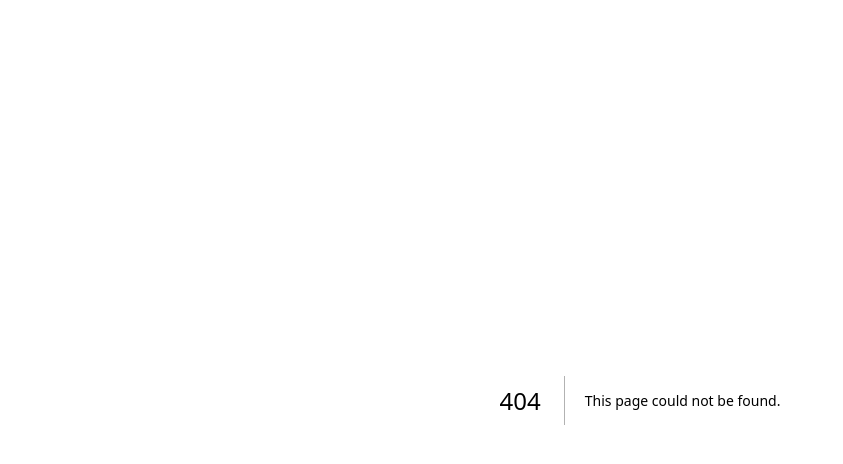
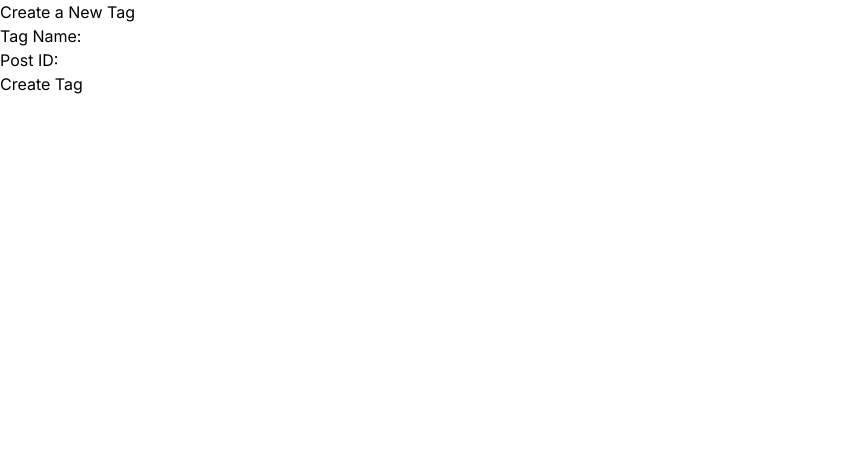
Before and after one commit to arifrhm/portfolio-blog-v2, a Next.js app: page /tags in a window 1280 px wide. Before the commit this address had no page. Shown: the top 464 px of the page, without its empty margins (0-843 px from the left). Built offline with nearby package versions, Linux system fonts and the light colour scheme.

Commit message:
Feat: Add tag modal after submit post

```diff
--- /dev/null
+++ b/src/app/tags/page.tsx
@@ -0,0 +1,64 @@
+// pages/create-tag.tsx
+"use client"
+import { useState, FormEvent } from 'react';
+
+export default function CreateTag() {
+  const [name, setName] = useState<string>('');
+  const [postId, setPostId] = useState<number | ''>('');
+  const [successMessage, setSuccessMessage] = useState<string>('');
+  const [errorMessage, setErrorMessage] = useState<string>('');
+
+  const handleSubmit = async (e: FormEvent<HTMLFormElement>) => {
+    e.preventDefault();
+
+    const res = await fetch('/api/tags', {
+      method: 'POST',
+      headers: {
+        'Content-Type': 'application/json',
+      },
+      body: JSON.stringify({ name, postId }), // Send both name and postId
+    });
+
+    if (res.ok) {
+      setSuccessMessage('Tag created successfully');
+      setName('');
+      setPostId(''); // Clear the input fields
+      setErrorMessage('');
+    } else {
+      const errorData = await res.json();
+      setErrorMessage(`Error: ${errorData.message}`);
+      setSuccessMessage('');
+    }
+  };
+
+  return (
+    <div>
+      <h1>Create a New Tag</h1>
+      <form onSubmit={handleSubmit}>
+        <div>
+          <label htmlFor="name">Tag Name:</label>
+          <input
+            type="text"
+            id="name"
+            value={name}
+            onChange={(e) => setName(e.target.value)}
+            required
+          />
+        </div>
+        <div>
+          <label htmlFor="postId">Post ID:</label>
+          <input
+            type="number"
+            id="postId"
+            value={postId}
+            onChange={(e) => setPostId(Number(e.target.value))}
+            required
+          />
+        </div>
+        <button type="submit">Create Tag</button>
+      </form>
+      {successMessage && <p style={{ color: 'green' }}>{successMessage}</p>}
+      {errorMessage && <p style={{ color: 'red' }}>{errorMessage}</p>}
+    </div>
+  );
+}
--- a/src/components/BlockNoteBlogView.tsx
+++ b/src/components/BlockNoteBlogView.tsx
@@ -34,7 +34,7 @@ interface PostData {
 
 // Fetch data from the API
 async function fetchData(): Promise<PostData[]> {
-  const response = await fetch('http://127.0.0.1:8000/api/data/');
+  const response = await fetch('http://85.31.232.226:8000/api/data/');
   if (!response.ok) {
     throw new Error('Network response was not ok');
   }
--- a/src/components/BlockNoteSinglePostView.tsx
+++ b/src/components/BlockNoteSinglePostView.tsx
@@ -61,7 +61,7 @@ const darkTheme: Theme = {
 };
 
 const fetchData = async (id: string): Promise<PostData> => {
-  const response = await fetch(`http://127.0.0.1:8000/api/data/${id}`);
+  const response = await fetch(`http://85.31.232.226:8000/api/data/${id}`);
   if (!response.ok) {
     throw new Error('Network response was not ok');
   }
--- a/src/components/BlogSection.tsx
+++ b/src/components/BlogSection.tsx
@@ -19,7 +19,7 @@ export function BlogSection() {
   useEffect(() => {
     const fetchData = async () => {
       try {
-        const response = await fetch('http://127.0.0.1:8000/api/data');
+        const response = await fetch('http://85.31.232.226:8000/api/data');
         if (!response.ok) {
           throw new Error('Network response was not ok');
         }
--- a/src/components/CMSApp.tsx
+++ b/src/components/CMSApp.tsx
@@ -1,6 +1,6 @@
 "use client";
 
-import React, { useState, useCallback, useEffect } from 'react';
+import React, { useState } from 'react';
 import "@blocknote/core/fonts/inter.css";
 import {
   SuggestionMenuController,
@@ -13,6 +13,7 @@ import "@blocknote/mantine/style.css";
 import { BlockNoteSchema, defaultBlockSpecs, filterSuggestionItems } from "@blocknote/core";
 import { CodeBlock, insertCode } from "@/lib/CodeBlock";
 import { BlockNoteView } from "@blocknote/mantine";
+import TagModal from '@/components/TagModal'; // Adjust the import path as needed
 
 interface CustomItem {
   title: string;
@@ -43,7 +44,6 @@ const schema = BlockNoteSchema.create({
   },
 });
 
-// Uploads a file to tmpfiles.org and returns the URL to the uploaded file.
 async function uploadFile(file: File): Promise<string> {
   const body = new FormData();
   body.append("file", file);
@@ -59,9 +59,10 @@ async function uploadFile(file: File): Promise<string> {
 }
 
 const CMSApp: React.FC = () => {
-  const [markdownContent, setMarkdownContent] = useState<string>(''); // State to hold Markdown content
   const [loading, setLoading] = useState<boolean>(false); // State for loading indicator
   const [successMessage, setSuccessMessage] = useState<string | null>(null); // State for success message
+  const [isModalOpen, setIsModalOpen] = useState<boolean>(false); // State for modal visibility
+  const [postId, setPostId] = useState<number | null>(null); // State for storing postId
 
   const editor = useCreateBlockNote({
     schema: schema,
@@ -84,11 +85,10 @@ const CMSApp: React.FC = () => {
     uploadFile,
   });
 
-  // Handle submit logic
   const handleSubmit = async () => {
     setLoading(true); // Show loading bar
     try {
-      const response = await fetch('http://127.0.0.1:8000/api/data/', {
+      const response = await fetch('http://85.31.232.226:8000/api/data/', {
         method: 'POST',
         headers: {
           'Content-Type': 'application/json',
@@ -97,7 +97,10 @@ const CMSApp: React.FC = () => {
       });
 
       if (response.ok) {
+        const result = await response.json();
+        setPostId(result.id); // Capture the postId from the response
         setSuccessMessage('Submission successful');
+        setIsModalOpen(true); // Open the tag modal after post submission
         setTimeout(() => setSuccessMessage(null), 3000); // Hide success message after 3 seconds
       } else {
         console.error('Submission failed');
@@ -176,6 +179,7 @@ const CMSApp: React.FC = () => {
       >
         Submit
       </button>
+      <TagModal isOpen={isModalOpen} onClose={() => setIsModalOpen(false)} postId={postId ?? 0} />
     </div>
   );
 };
--- a/src/components/PortfolioSection.tsx
+++ b/src/components/PortfolioSection.tsx
@@ -58,9 +58,9 @@ const PortfolioSection: React.FC = () => {
           </h2>
         </div>
         <div className="text-center mb-8">
-          <span className="text-xl font-semibold text-gray-100">Tag filter:</span>
+          <span className="text-xl font-semibold text-gray-100">Tags:</span>
           <div className="mt-2 space-x-2">
-            {["#all", "#ML", "#API", "#C", "#phantomJS", "#dashboard", "#NASM", "#web project", "#data", "#recommendation system", "#arduino", "#bot", "#statistics", "#CRM", "#own product", "#assembler", "#data engineering", "#web scraping", "#hardware", "#hard problem"].map(tag => (
+            {["#all", "#ML", "#dashboard", "#data", "#recommendation system", "#data engineering", "#data science" ].map(tag => (
               <button key={tag} className="tag text-gray-300">{tag}</button>
             ))}
           </div>
--- /dev/null
+++ b/src/components/TagModal.tsx
@@ -0,0 +1,123 @@
+// components/TagModal.tsx
+import { useState, FormEvent } from 'react';
+
+interface TagModalProps {
+  isOpen: boolean;
+  onClose: () => void;
+  postId: number;
+}
+
+const TagModal: React.FC<TagModalProps> = ({ isOpen, onClose, postId }) => {
+  const [name, setName] = useState<string>('');
+  const [message, setMessage] = useState<string | null>(null);
+
+  const handleSubmit = async (e: FormEvent<HTMLFormElement>) => {
+    e.preventDefault();
+    try {
+      const res = await fetch('http://85.31.232.226:8000/api/tags/', {
+        method: 'POST',
+        headers: {
+          'Content-Type': 'application/json',
+        },
+        body: JSON.stringify({ name, postId }),
+      });
+
+      if (res.ok) {
+        setMessage('Tag created successfully');
+        setName('');
+        setTimeout(() => setMessage(null), 3000);
+        onClose();
+      } else {
+        const errorData = await res.json();
+        setMessage(`Error: ${errorData.message}`);
+      }
+    } catch (error) {
+      setMessage('Error: Unable to create tag');
+    }
+  };
+
+  if (!isOpen) return null;
+
+  return (
+    <div style={{
+      position: 'fixed',
+      top: 0,
+      left: 0,
+      right: 0,
+      bottom: 0,
+      backgroundColor: 'rgba(0, 0, 0, 0.5)',
+      display: 'flex',
+      justifyContent: 'center',
+      alignItems: 'center',
+      zIndex: 1000,
+    }}>
+      <div style={{
+        background: '#fff',
+        padding: '20px',
+        borderRadius: '8px',
+        width: '400px',
+        maxWidth: '100%',
+        boxShadow: '0 4px 8px rgba(0, 0, 0, 0.2)',
+      }}>
+        <h2 style={{ marginTop: 0, marginBottom: '15px', fontSize: '1.5rem', color: '#333' }}>
+          Create a Tag
+        </h2>
+        <form onSubmit={handleSubmit}>
+          <div style={{ marginBottom: '15px' }}>
+            <label htmlFor="name" style={{ display: 'block', marginBottom: '5px', fontWeight: 'bold' }}>
+              Tag Name:
+            </label>
+            <input
+              type="text"
+              id="name"
+              value={name}
+              onChange={(e) => setName(e.target.value)}
+              required
+              style={{
+                width: '100%',
+                padding: '8px',
+                borderRadius: '4px',
+                border: '1px solid #ddd',
+                boxSizing: 'border-box',
+              }}
+            />
+          </div>
+          {message && <p style={{ color: 'red', margin: '15px 0' }}>{message}</p>}
+          <div style={{ display: 'flex', justifyContent: 'space-between' }}>
+            <button
+              type="submit"
+              style={{
+                background: '#007bff',
+                color: '#fff',
+                border: 'none',
+                padding: '10px 15px',
+                borderRadius: '4px',
+                cursor: 'pointer',
+                fontSize: '1rem',
+              }}
+            >
+              Create Tag
+            </button>
+            <button
+              type="button"
+              onClick={onClose}
+              style={{
+                background: '#6c757d',
+                color: '#fff',
+                border: 'none',
+                padding: '10px 15px',
+                borderRadius: '4px',
+                cursor: 'pointer',
+                fontSize: '1rem',
+              }}
+            >
+              Close
+            </button>
+          </div>
+        </form>
+      </div>
+    </div>
+  );
+};
+
+export default TagModal;
```
Also changed, not shown: 1 other file (tests, documents, lock files or other folders).
